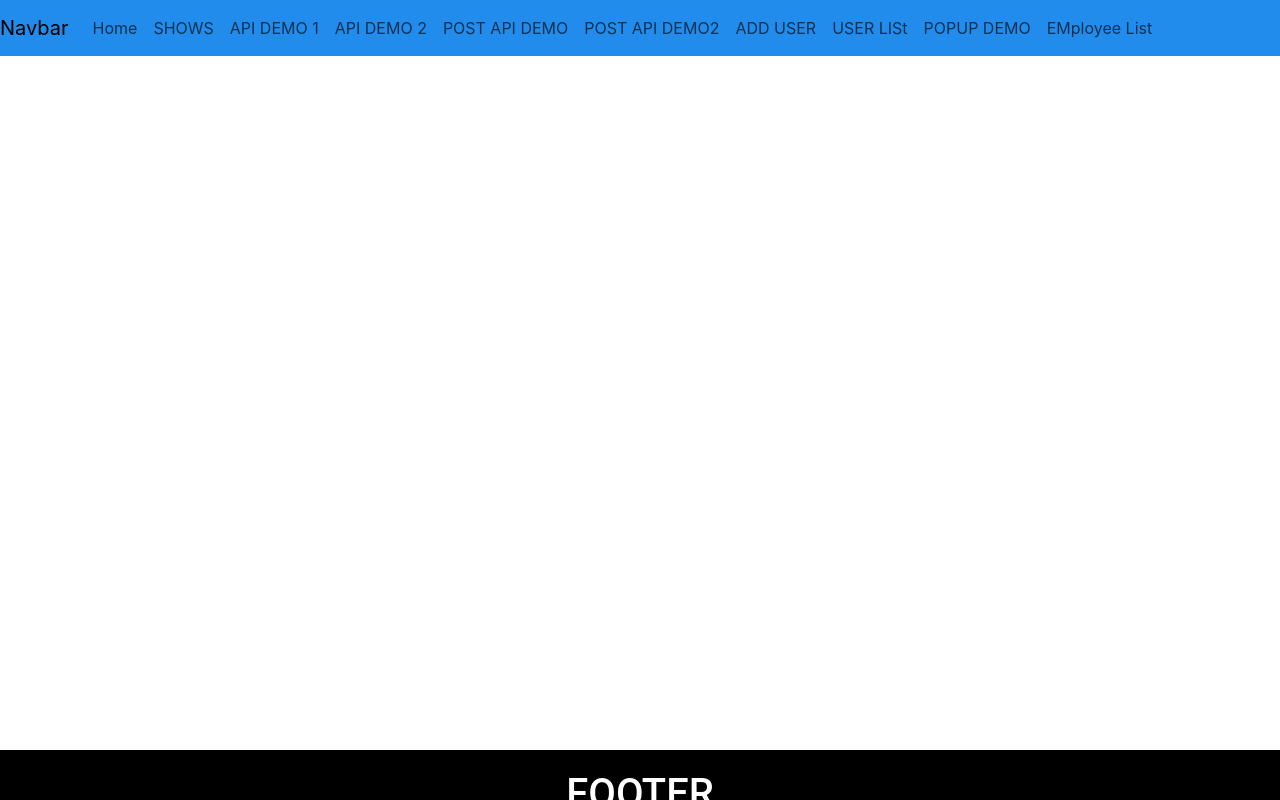
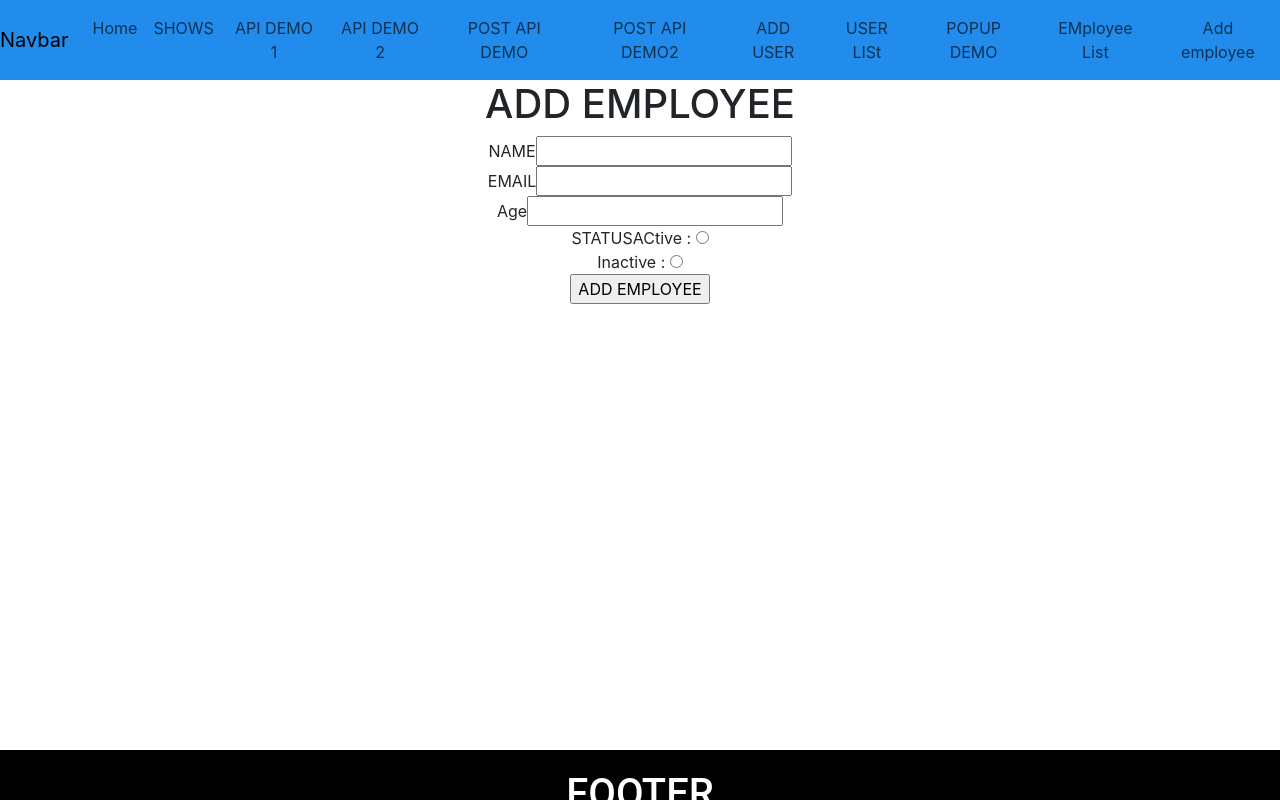
Before and after one commit to samirvithlani/cw1-react, a React (Create React App) app: page /addemp in a window 1280 px wide. Built offline with nearby package versions, Linux system fonts and the light colour scheme.

Commit message:
post api

```diff
--- a/src/App.js
+++ b/src/App.js
@@ -24,6 +24,7 @@ import { UserList } from './components/crud/UserList';
 import { UpdateUser } from './components/crud/UpdateUser';
 import { PopUpDemo } from './components/crud/PopUpDemo';
 import { EmployeeList } from './components/crud2/EmployeeList';
+import { AddEmployee } from './components/crud2/AddEmployee';
 
 function App() {
 
@@ -124,6 +125,7 @@ function App() {
           <Route path='/upadteuser/:id' element={<UpdateUser/>}></Route>
           <Route path ="/popup" element = {<PopUpDemo/>}></Route>
           <Route path='/employeelist' element={<EmployeeList/>}></Route>
+          <Route path='/addemp' element={<AddEmployee/>}></Route>
 
       </Routes>
       <Footer/>
--- a/src/components/Navbar.jsx
+++ b/src/components/Navbar.jsx
@@ -74,6 +74,11 @@ export const Navbar = () => {
                 EMployee List
               </Link>
             </li>
+            <li className="nav-item">
+              <Link className="nav-link" to="/addemp">
+                Add employee
+              </Link>
+            </li>
           </ul>
         </div>
       </nav>
--- /dev/null
+++ b/src/components/crud2/AddEmployee.jsx
@@ -0,0 +1,80 @@
+import axios from 'axios';
+import React from 'react'
+import { useForm } from 'react-hook-form';
+import { useNavigate } from 'react-router-dom';
+import { ToastContainer, toast } from "react-toastify";
+import "react-toastify/dist/ReactToastify.css";
+
+
+export const AddEmployee = () => {
+    const {register,handleSubmit,reset} = useForm();
+
+    const navigate = useNavigate()
+
+    const submitHandler = async(data) => {
+        //console.log(data);
+        const empObj = {
+            name: data.name,
+            email: data.email,
+            age: data.age,
+            isActive: data.isActive === "true" ? true : false
+        }
+        console.log(empObj);
+
+        const res = await axios.post("https://node5.onrender.com/user/user",empObj);
+        reset();
+        navigate("/employeelist");
+        toast.success("Employee Deleted!", {
+            position: "top-right",
+            autoClose: 5000,
+            hideProgressBar: false,
+            closeOnClick: true,
+            pauseOnHover: true,
+            draggable: true,
+            progress: undefined,
+            theme: "dark",
+          });
+    }
+  return (
+    <div>
+         <ToastContainer
+        position="top-right"
+        autoClose={5000}
+        hideProgressBar={false}
+        newestOnTop={false}
+        closeOnClick
+        rtl={false}
+        pauseOnFocusLoss
+        draggable
+        pauseOnHover
+        theme="dark"
+      />
+        <h1>ADD EMPLOYEE</h1>
+        <div>
+            <form onSubmit={handleSubmit(submitHandler)}>
+                <div>
+                    <label htmlFor="name">NAME</label>
+                    <input type="text" name="name" id="name" {...register("name")} />
+                </div>
+                <div>
+                    <label htmlFor="email">EMAIL</label>
+                    <input type="email" name="email" id="email" {...register("email")} />
+                </div>
+                <div>
+                    <label htmlFor="age">Age</label>
+                    <input type="number" name="age" id="age" {...register("age")} />
+                </div>
+                <div>
+                    <label htmlFor="isActive">STATUS</label>
+                    ACtive : <input type="radio" name="isActive" id="isActive" value="true" {...register("isActive")} /><br></br>
+                    Inactive : <input type="radio" name="isActive" id="isActive" value="false" {...register("isActive")} />
+                </div>
+                <div>
+                    <input type="submit" value="ADD EMPLOYEE" />
+                </div>
+
+            </form>
+        </div>
+    </div>
+  )
+}
```
